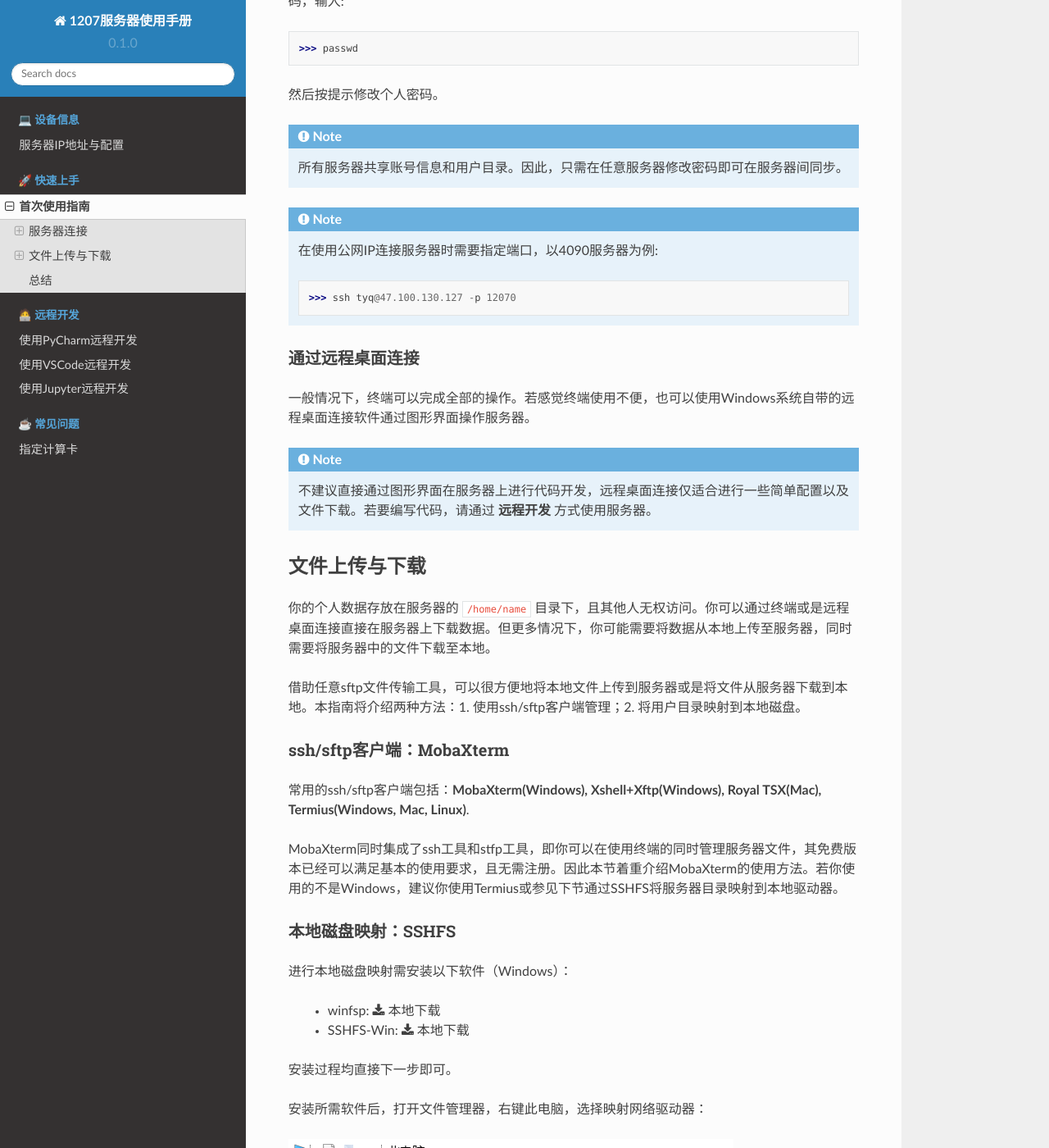
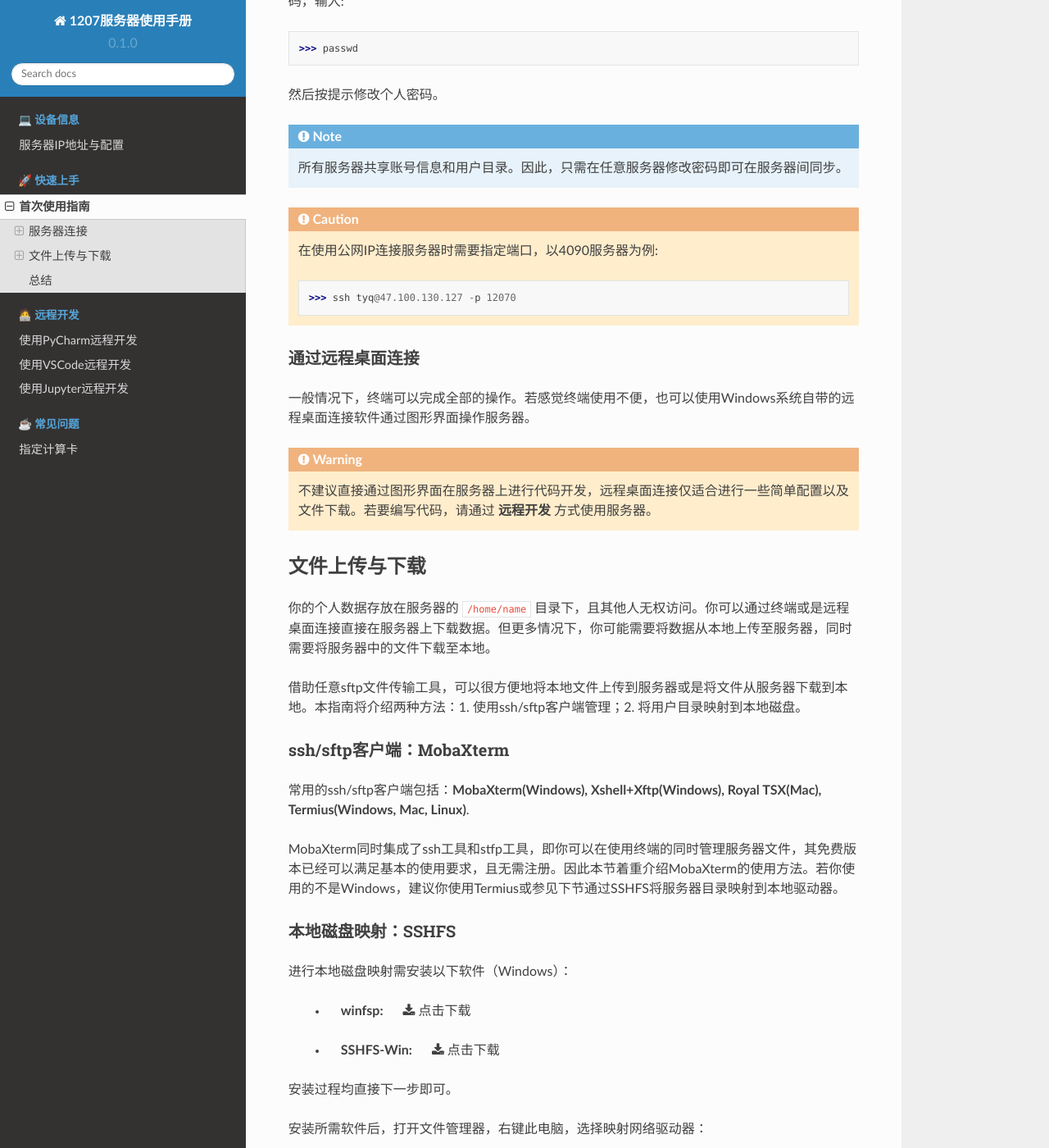
Before and after one commit to TangYuanqing/1207-server-docs, a Sphinx documentation site: the page built from docs/source/tutorial/first.rst, in a window 1280 px wide and 1400 px high, scrolled down 628 px. Shown: the whole window at 82% size. Built offline with Sphinx 7.4.7 and the Read the Docs theme 2.0.0, drawn with Linux system fonts in a browser that asks for light colours.

Commit message:
Please enter the commit message for your changes. Lines starting with '#' will be ignored, and an empty message aborts the commit.
On branch main
Your branch is up to date with 'origin/main'.

Changes to be committed:
	modified:   docs/source/tutorial/first.rst

```diff
--- a/docs/source/tutorial/first.rst
+++ b/docs/source/tutorial/first.rst
@@ -23,7 +23,7 @@
 
     所有服务器共享账号信息和用户目录。因此，只需在任意服务器修改密码即可在服务器间同步。
 
-.. note::
+.. caution::
 
     在使用公网IP连接服务器时需要指定端口，以4090服务器为例::
 
@@ -33,7 +33,7 @@
 ~~~~~~~~~~~~~~~
 一般情况下，终端可以完成全部的操作。若感觉终端使用不便，也可以使用Windows系统自带的远程桌面连接软件通过图形界面操作服务器。
 
-.. note::
+.. warning::
 
     不建议直接通过图形界面在服务器上进行代码开发，远程桌面连接仅适合进行一些简单配置以及文件下载。若要编写代码，请通过 **远程开发** 方式使用服务器。
 
@@ -53,8 +53,8 @@ MobaXterm同时集成了ssh工具和stfp工具，即你可以在使用终端的
 ~~~~~~~~~~~~~~~~~~~~
 进行本地磁盘映射需安装以下软件（Windows）：
 
-    - winfsp: :download:`本地下载 <files/winfsp-2.0.23075.msi>`
-    - SSHFS-Win: :download:`本地下载 <files/winfsp-2.0.23075.msi>`
+    - :winfsp:  :download:`点击下载 <files/winfsp-2.0.23075.msi>`
+    - :SSHFS-Win:  :download:`点击下载 <files/winfsp-2.0.23075.msi>`
 
 安装过程均直接下一步即可。
 
@@ -86,6 +86,6 @@ MobaXterm同时集成了ssh工具和stfp工具，即你可以在使用终端的
 
 服务器还可以用来进行远程开发，现代IDE已经可以方便地远程连接至服务器并利用服务器硬件在本地进行程序编写和调试，就像所有的一切都在你自己个人的电脑上发生的那样。若你需要进行远程开发，请根据你使用的不同IDE参见下一章的配置和使用方法。这里，优先推荐使用PyCharm进行远程开发，因为Pycharm调试程序和对程序执行的各类环境配置相对完善，尽管配置可能稍显复杂。对于轻量级开发，VSCode和Jupyter亦是不错的选择，请根据自身需求选择适合自己的开发工具。
 
-.. note::
+.. tip::
 
     若拿不准主意，请使用PyCharm进行本地和远程开发，不要过多的纠结于工具的选择。
```
